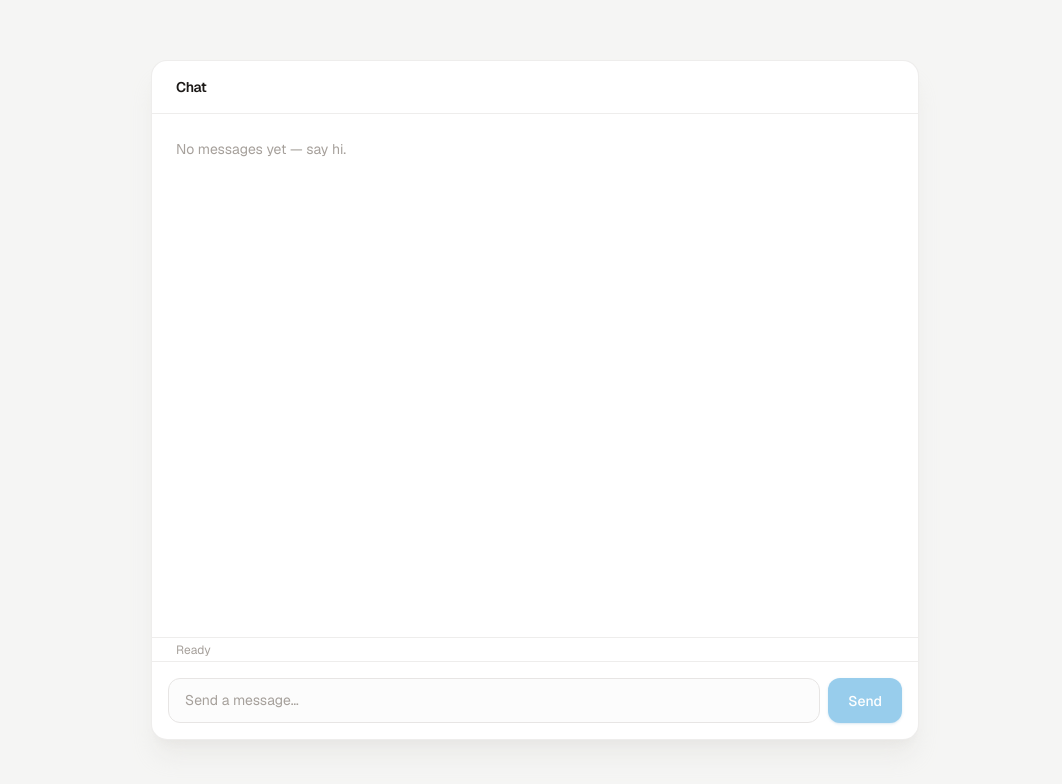
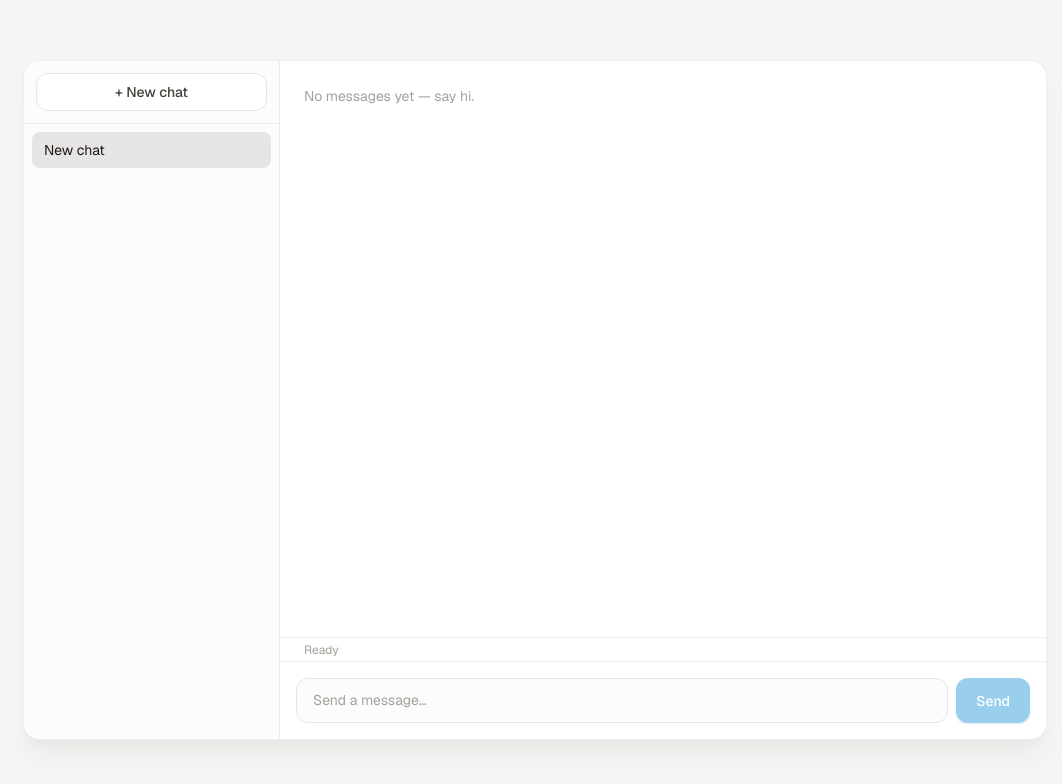
Before and after one commit to hachai-code/ai-chat-app, a Next.js app in the folder frontend/: page / in a window 1280 px wide. Shown: the top 784 px of the page, without its empty margins (105-1167 px from the left). Built offline with nearby package versions, Linux system fonts and the light colour scheme.

Commit message:
Refactor Chat component to accept props for conversation management and update message handling. Enhance UI state management on conversation switch and improve message appending logic.

```diff
--- /dev/null
+++ b/frontend/app/chat-app.tsx
@@ -0,0 +1,110 @@
+'use client';
+
+import { useCallback, useEffect, useState } from 'react';
+import Chat from './chat';
+import Sidebar from './sidebar';
+import { loadState, saveState } from './storage';
+import type { Conversation, Message } from './types';
+
+function newConversation(): Conversation {
+  const now = Date.now();
+  return {
+    id: crypto.randomUUID(),
+    title: 'New chat',
+    messages: [],
+    createdAt: now,
+    updatedAt: now,
+  };
+}
+
+export default function ChatApp() {
+  const [conversations, setConversations] = useState<Record<string, Conversation>>({});
+  const [currentId, setCurrentId] = useState<string | null>(null);
+  const [hydrated, setHydrated] = useState(false);
+
+  // Hydrate from localStorage on mount, or seed with a fresh conversation.
+  useEffect(() => {
+    const saved = loadState();
+    if (saved && Object.keys(saved.conversations).length > 0) {
+      setConversations(saved.conversations);
+      setCurrentId(saved.currentId ?? Object.keys(saved.conversations)[0]);
+    } else {
+      const c = newConversation();
+      setConversations({ [c.id]: c });
+      setCurrentId(c.id);
+    }
+    setHydrated(true);
+  }, []);
+
+  // Persist on any change (skip the initial render before hydration).
+  useEffect(() => {
+    if (!hydrated) return;
+    saveState({ conversations, currentId });
+  }, [conversations, currentId, hydrated]);
+
+  const sortedConversations = Object.values(conversations).sort(
+    (a, b) => b.updatedAt - a.updatedAt,
+  );
+  const current = currentId ? conversations[currentId] : null;
+
+  const handleNew = useCallback(() => {
+    const c = newConversation();
+    setConversations((prev) => ({ ...prev, [c.id]: c }));
+    setCurrentId(c.id);
+  }, []);
+
+  const handleSelect = useCallback((id: string) => {
+    setCurrentId(id);
+  }, []);
+
+  const handleUpdateMessages = useCallback(
+    (id: string, updater: (prev: Message[]) => Message[]) => {
+      setConversations((prev) => {
+        const conv = prev[id];
+        if (!conv) return prev;
+        const next = updater(conv.messages);
+        // Auto-derive title from the first user message (only while still "New chat")
+        const firstUser = next.find((m) => m.role === 'user');
+        const title =
+          conv.title === 'New chat' && firstUser
+            ? firstUser.content.slice(0, 40).trim() || 'New chat'
+            : conv.title;
+        return {
+          ...prev,
+          [id]: { ...conv, messages: next, title, updatedAt: Date.now() },
+        };
+      });
+    },
+    [],
+  );
+
+  return (
+    <div className="flex flex-1 min-w-0">
+      {!hydrated ? (
+        <div className="flex flex-1 items-center justify-center text-sm text-stone-400">
+          Loading…
+        </div>
+      ) : (
+        <>
+          <Sidebar
+            conversations={sortedConversations}
+            currentId={currentId}
+            onSelect={handleSelect}
+            onNew={handleNew}
+          />
+          {current ? (
+            <Chat
+              conversationId={current.id}
+              messages={current.messages}
+              onUpdateMessages={handleUpdateMessages}
+            />
+          ) : (
+            <div className="flex flex-1 items-center justify-center text-sm text-stone-400">
+              Click + New chat to begin.
+            </div>
+          )}
+        </>
+      )}
+    </div>
+  );
+}
--- a/frontend/app/chat.tsx
+++ b/frontend/app/chat.tsx
@@ -1,13 +1,17 @@
 'use client';
 
 import { useState, useRef, useEffect, FormEvent } from 'react';
-
-type Message = { role: 'user' | 'assistant'; content: string };
+import type { Message } from './types';
 
 const API_URL = 'http://localhost:8000/chat/stream';
 
-export default function Chat() {
-  const [messages, setMessages] = useState<Message[]>([]);
+type Props = {
+  conversationId: string;
+  messages: Message[];
+  onUpdateMessages: (id: string, updater: (prev: Message[]) => Message[]) => void;
+};
+
+export default function Chat({ conversationId, messages, onUpdateMessages }: Props) {
   const [input, setInput] = useState('');
   const [isStreaming, setIsStreaming] = useState(false);
   const [error, setError] = useState<string | null>(null);
@@ -15,6 +19,17 @@ export default function Chat() {
   const abortRef = useRef<AbortController | null>(null);
   const scrollRef = useRef<HTMLDivElement>(null);
   const stickToBottomRef = useRef(true);
+
+  // Reset per-conversation UI state and abort any in-flight stream on switch.
+  useEffect(() => {
+    setInput('');
+    setError(null);
+    setTokenCount(0);
+    stickToBottomRef.current = true;
+    return () => {
+      abortRef.current?.abort();
+    };
+  }, [conversationId]);
 
   function handleScroll() {
     const el = scrollRef.current;
@@ -35,8 +50,10 @@ export default function Chat() {
     const trimmed = input.trim();
     if (!trimmed || isStreaming) return;
 
+    // Capture id so streaming targets the right conversation even if user switches.
+    const targetId = conversationId;
     const history: Message[] = [...messages, { role: 'user', content: trimmed }];
-    setMessages([...history, { role: 'assistant', content: '' }]);
+    onUpdateMessages(targetId, () => [...history, { role: 'assistant', content: '' }]);
     setInput('');
     setIsStreaming(true);
     setError(null);
@@ -73,7 +90,7 @@ export default function Chat() {
           if (!event.startsWith('data: ')) continue;
           const payload = event.slice(6);
           if (payload === '[DONE]') continue;
-          appendToAssistant(payload);
+          appendToAssistant(targetId, payload);
           setTokenCount((n) => n + 1);
         }
       }
@@ -83,7 +100,7 @@ export default function Chat() {
         setError(err instanceof Error ? err.message : 'unknown error');
       }
       // If we never received any tokens, drop the empty assistant placeholder.
-      setMessages((prev) => {
+      onUpdateMessages(targetId, (prev) => {
         const last = prev[prev.length - 1];
         return last?.role === 'assistant' && last.content === ''
           ? prev.slice(0, -1)
@@ -99,8 +116,8 @@ export default function Chat() {
     abortRef.current?.abort();
   }
 
-  function appendToAssistant(chunk: string) {
-    setMessages((prev) => {
+  function appendToAssistant(id: string, chunk: string) {
+    onUpdateMessages(id, (prev) => {
       const next = [...prev];
       const last = next[next.length - 1];
       next[next.length - 1] = { ...last, content: last.content + chunk };
@@ -109,7 +126,7 @@ export default function Chat() {
   }
 
   return (
-    <>
+    <div className="flex flex-1 flex-col min-w-0">
       <div
         ref={scrollRef}
         onScroll={handleScroll}
@@ -207,6 +224,6 @@ export default function Chat() {
           </button>
         )}
       </form>
-    </>
+    </div>
   );
 }
--- a/frontend/app/page.tsx
+++ b/frontend/app/page.tsx
@@ -1,13 +1,10 @@
-import Chat from './chat';
+import ChatApp from './chat-app';
 
 export default function Home() {
   return (
     <main className="flex flex-1 items-center justify-center bg-stone-100 p-4 text-stone-900 antialiased dark:bg-stone-950 dark:text-stone-100">
-      <div className="flex h-[85vh] w-full max-w-3xl flex-col overflow-hidden rounded-2xl border border-stone-200/70 bg-white shadow-xl shadow-stone-300/30 dark:border-stone-800/70 dark:bg-stone-900 dark:shadow-black/30">
-        <header className="border-b border-stone-200/70 px-6 py-4 dark:border-stone-800/70">
-          <h1 className="text-sm font-semibold tracking-tight">Chat</h1>
-        </header>
-        <Chat />
+      <div className="flex h-[85vh] w-full max-w-5xl overflow-hidden rounded-2xl border border-stone-200/70 bg-white shadow-xl shadow-stone-300/30 dark:border-stone-800/70 dark:bg-stone-900 dark:shadow-black/30">
+        <ChatApp />
       </div>
     </main>
   );
--- /dev/null
+++ b/frontend/app/sidebar.tsx
@@ -0,0 +1,46 @@
+'use client';
+
+import type { Conversation } from './types';
+
+type Props = {
+  conversations: Conversation[];
+  currentId: string | null;
+  onSelect: (id: string) => void;
+  onNew: () => void;
+};
+
+export default function Sidebar({ conversations, currentId, onSelect, onNew }: Props) {
+  return (
+    <aside className="hidden w-64 shrink-0 flex-col border-r border-stone-200/70 bg-stone-50/50 dark:border-stone-800/70 dark:bg-stone-900/50 md:flex">
+      <div className="border-b border-stone-200/70 p-3 dark:border-stone-800/70">
+        <button
+          type="button"
+          onClick={onNew}
+          className="w-full rounded-xl border border-stone-200 bg-white px-3 py-2 text-sm font-medium text-stone-700 transition hover:bg-stone-100 dark:border-stone-700 dark:bg-stone-800 dark:text-stone-200 dark:hover:bg-stone-700"
+        >
+          + New chat
+        </button>
+      </div>
+      <div className="flex-1 overflow-y-auto p-2">
+        {conversations.length === 0 ? (
+          <p className="px-3 py-2 text-xs text-stone-400">No conversations yet.</p>
+        ) : (
+          conversations.map((c) => (
+            <button
+              key={c.id}
+              type="button"
+              onClick={() => onSelect(c.id)}
+              className={`block w-full truncate rounded-lg px-3 py-2 text-left text-sm transition ${
+                c.id === currentId
+                  ? 'bg-stone-200 text-stone-900 dark:bg-stone-700 dark:text-stone-100'
+                  : 'text-stone-600 hover:bg-stone-100 dark:text-stone-300 dark:hover:bg-stone-800'
+              }`}
+            >
+              {c.title || 'New chat'}
+            </button>
+          ))
+        )}
+      </div>
+    </aside>
+  );
+}
--- /dev/null
+++ b/frontend/app/storage.ts
@@ -0,0 +1,24 @@
+import type { Conversation } from './types';
+
+const KEY = 'chat-app:v1';
+
+export type StoredState = {
+  conversations: Record<string, Conversation>;
+  currentId: string | null;
+};
+
+export function loadState(): StoredState | null {
+  if (typeof window === 'undefined') return null;
+  const raw = window.localStorage.getItem(KEY);
+  if (!raw) return null;
+  try {
+    return JSON.parse(raw) as StoredState;
+  } catch {
+    return null;
+  }
+}
+
+export function saveState(state: StoredState): void {
+  if (typeof window === 'undefined') return;
+  window.localStorage.setItem(KEY, JSON.stringify(state));
+}
--- /dev/null
+++ b/frontend/app/types.ts
@@ -0,0 +1,9 @@
+export type Message = { role: 'user' | 'assistant'; content: string };
+
+export type Conversation = {
+  id: string;
+  title: string;
+  messages: Message[];
+  createdAt: number;
+  updatedAt: number;
+};
```
